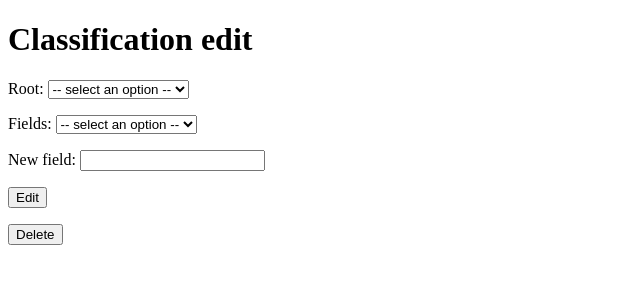
After one commit to Houdaaaa/CSClassify, a Flask app: template db_app/templates/edit_classification.html in a window 1280 px wide. The commit adds this page. Shown: the top 300 px of the page, without its empty margins (0-640 px from the left). Run offline with Flask 2, Linux system fonts and the light colour scheme; the template is opened without the code that fills it: values that come from a table or form of the project are taken from there, others are empty.

Commit message:
add edit_fields functionnality

```diff
--- a/db_app/forms.py
+++ b/db_app/forms.py
@@ -1,5 +1,5 @@
 from flask_wtf import FlaskForm
-from wtforms import StringField, PasswordField, BooleanField, SubmitField
+from wtforms import StringField, PasswordField, BooleanField, SubmitField, SelectField
 from wtforms.validators import ValidationError, DataRequired, Email, EqualTo
 from models import *  #pour mongo
 
@@ -33,3 +33,28 @@ class RegistrationForm(FlaskForm):
         user = mongo.db.Users.find_one({"email": email.data})
         if user is not None:
             raise ValidationError('Please use a different email address.')
+
+
+
+
+class EditFieldForm(FlaskForm):
+    #level = SelectField('Field level', choices=[(1,1), (2,2), (3,3)])
+    root = SelectField('Root', choices=[("", "-- select an option --")], validators=[DataRequired()])
+    fields = SelectField('Fields', choices=[("", "-- select an option --")], validators=[DataRequired()])
+    new_field = StringField('New field')
+    edit = SubmitField('Edit')
+    delete = SubmitField('Delete')
+
+    def validate_root(self, root):
+        print(root.data)
+        #si = ---select option -- : choose an option please
+
+    def validate_fields(self, fields):
+        print('ok')
+
+    def validate_edit(self, edit):
+        def validate_new_field(self, new_field):
+            print('oknnnn')
+        print(self.new_field)
+        if self.new_field.data == '' :
+            raise ValidationError('Please complete the niew field field ')
--- /dev/null
+++ b/db_app/static/editing_features.js
@@ -0,0 +1,39 @@
+$(function($) {
+
+  $('#root').change(function(event){
+    var root_id = $(this).val();
+    var root_name = $( "#root option:selected" ).text();
+
+    //Ajax Request
+    $.getJSON(
+        '/get_fields' + '/' + root_id,
+        function(data){
+
+            //Remove old options
+            $('#fields').find('option').remove();
+
+            //add root first
+             $('#fields').append(
+                    $('<option>', {
+                        value: root_id,
+                        text: root_name + ' (root)'
+                    })
+             );
+
+            //Add new items
+            $.each(data, function(key, val){
+                var option_item = '<option value="' + val['uuid'] + '">'+ val['name'] + '</option>'
+                //$('#fields').append(option_item);
+                //$('#fields').append(val['uuid'], val['name']);
+                $('#fields').append(
+                    $('<option>', {
+                        value: val['uuid'],
+                        text: val['name']
+                    })
+                );
+            });
+        }
+    );
+  });
+
+});
--- a/db_app/templates/classification.html
+++ b/db_app/templates/classification.html
@@ -11,6 +11,8 @@
 <body>
 
     <h1 class="title">classification</h1>
+
+    <a href="/edit_field/{{uuid_classification}}" class="btn btn-info" role="button">Edit</a>
 
     <div class="container-fluid" >
         <div class="row center-1">
--- /dev/null
+++ b/db_app/templates/edit_classification.html
@@ -0,0 +1,45 @@
+<!DOCTYPE html>
+<html lang="en">
+<head>
+    <meta charset="UTF-8">
+    <title>EDIT</title>
+</head>
+{% block content %}
+<body>
+    <h1>Classification edit</h1>
+    <form action="" method="post" >
+        {{ form.hidden_tag() }}
+
+        <p>
+            {{ form.root.label }}:
+            {{ form.root }}<br>
+            {% for error in form.root.errors %}
+            <span style="color: red;">[{{ error }}]</span>
+            {% endfor %}
+        </p>
+
+        <p>
+            {{ form.fields.label }}:
+            {{ form.fields }}<br>
+            {% for error in form.fields.errors %}
+            <span style="color: red;">[{{ error }}]</span>
+            {% endfor %}
+        </p>
+
+        <p>
+            {{ form.new_field.label }}:
+            {{ form.new_field }}<br>
+            {% for error in form.new_field.errors %}
+            <span style="color: red;">[{{ error }}]</span>
+            {% endfor %}
+        </p>
+
+        <p>{{ form.edit() }}</p>
+        <p>{{ form.delete() }}</p>
+
+    </form>
+{% endblock %}
+<script src="https://ajax.googleapis.com/ajax/libs/jquery/3.4.1/jquery.min.js"></script>
+<script type="text/javascript" src="{{ url_for('static', filename='editing_features.js')}}"></script>
+</body>
+</html>
--- a/db_app/templates/home.html
+++ b/db_app/templates/home.html
@@ -7,9 +7,10 @@
     <title>Home</title>
 </head>
 <body>
-    <h1 class="title">Home</h1>
+    <h1 class="title">{{title}}</h1>
+    <a href="/add/classification/" class="btn btn-secondary float-right">Add</a>
     <br />
-
+    <br />
     {% for classification in classifications_names %}
         <div class="list-group">
             <a href="/classification/{{classification['name']}}" class="list-group-item list-group-item-action center-3">{{classification['name']}}</a>
--- a/db_app/views.py
+++ b/db_app/views.py
@@ -1,8 +1,10 @@
+from datetime import datetime
 from werkzeug.urls import url_parse
 from werkzeug.utils import redirect
 from models import *
-from flask import Flask, render_template, url_for, request, flash
-from forms import LoginForm, RegistrationForm
+from flask import Flask, render_template, url_for, request, flash, jsonify
+from forms import LoginForm, RegistrationForm, EditFieldForm
+from wtforms.validators import ValidationError, DataRequired, Email, EqualTo
 
 
 # Database.database_creation()
@@ -10,7 +12,6 @@ from forms import LoginForm, RegistrationForm
 @app.route('/', defaults={'bw': 'Cloud computing'})  # to pre-select a buzz word
 @app.route('/<bw>')
 def index(bw):
-
     all_fields = Database.find_all_fields()
 
     buzzwords = Database.find_buzz_words()[0]['names']
@@ -23,15 +24,36 @@ def index(bw):
     return render_template('index.html', allFields=all_fields, buzzWords=buzzwords, buzzWordFields=buzzword_fields,
                            word=bw)
 
-@app.route('/home')
-def display_classifications():
-    classifications_names = Database.find_classifications_names()
-    return render_template('home.html', classifications_names=classifications_names)
+
+@app.route('/home', defaults={'user': ''})
+@app.route('/<user>/home')
+def home(user):
+    classifications_names = Database.find_all_classifications_names()
+    return render_template('home.html', classifications_names=classifications_names, title='Home')
+
+
+# @app.route('/<user>/classifications')
+@app.route('/<user>/classifications')  # classification's user only (member'space)
+@login_required
+def display_classifications_user(user):
+    graphs_id = current_user.get_graphs_id()
+    classifications_names = Database.find_classifications_names(graphs_id)
+    return render_template('home.html', classifications_names=classifications_names,
+                           title='My classifications')  # même html ok? mais 'home' pas très expressif
+
+
+@app.route('/add/classification/')
+@login_required
+def add_classification():
+    return 'ok'
+
 
 @app.route('/classification/<name>/', defaults={'bw': 'Cloud computing'})
 @app.route('/classification/<name>/<bw>')
-def display_classification(name, bw):
+def display_classification(name, bw):  # id au lieu de name?
     classification = Database.find_classification(name)
+
+    uuid_classification = Database.find_uuid_classification(name)
 
     buzzwords = Database.find_buzz_words()[0]['names']
 
@@ -40,18 +62,20 @@ def display_classification(name, bw):
     else:
         buzzword_fields = None
 
-    return render_template('classification.html', classification=classification, buzzWords=buzzwords, buzzWordFields=buzzword_fields,
-                           word=bw, name=name)
+    return render_template('classification.html', classification=classification, buzzWords=buzzwords,
+                           buzzWordFields=buzzword_fields,
+                           word=bw, name=name, uuid_classification=uuid_classification)
+
 
 @app.route('/questions/<field_name>/')
 def display_questions(field_name):
     questions_list = Database.find_questions(field_name)
     subfields = Database.find_subfields(field_name)
     concerned_fields_name = Database.find_concerned_fields(field_name)  # return list of dictionaries
-                                                                        # example: [{'name' : 'os'}, {}]
+    # example: [{'name' : 'os'}, {}]
 
     concerned_fields = []  # list of dictionaries --> one dict for each concerned_field
-                                               #  --> key "subfields is a list of subfields
+    #  --> key "subfields is a list of subfields
     for field in concerned_fields_name:
         concerned_field = {}
         concerned_field['name'] = field['name']
@@ -64,18 +88,66 @@ def display_questions(field_name):
                            concernedFields=concerned_fields)
 
 
+@app.route('/edit_field/<classification_uuid>', methods=['GET', 'POST'])
+@login_required
+def edit_field(classification_uuid):
+    # Si forker --> ajouter rel forked from avant
+    uuid_temporaire = "5e6635494d2cd76913ff1850"  # A CHANGER AVEC SUYNCHRO DATA ENTRE MONGODB ET NEO4J
+    form = EditFieldForm()
+
+    # print(form.errors)
+    root_fields = Database.find_root_fields()
+    all_fields = Database.find_all_fieldsss()
+    form.root.choices += [(root_field['uuid'], root_field['name']) for root_field in root_fields]
+    form.fields.choices += [(field['uuid'], field['name']) for field in all_fields]
+
+    if form.delete.data:
+        uuid_field = form.fields.data
+        req = Database.delete_field_request(uuid_field)
+        timestamp = datetime.utcnow()
+        mongo.db.Classification.update_one({'_id': ObjectId(uuid_temporaire)},
+                                           {"$push": {'logs': {'timestamp': timestamp, 'request': req}}},
+                                           upsert=False)
+        return redirect(url_for('home'))  # redirect to la même page? pour autre modification
+
+    if form.edit.data:
+        form.new_field.validators = [DataRequired()]
+        if form.validate_on_submit():
+            uuid_field = form.fields.data
+            new_name = form.new_field.data
+            req = Database.edit_field_request(uuid_field, new_name)
+            timestamp = datetime.utcnow()
+            mongo.db.Classification.update_one({'_id': ObjectId(uuid_temporaire)},
+                                               {"$push": {'logs': {'timestamp': timestamp, 'request': req}}},
+                                               upsert=False)
+            # upsert parameter will insert instead of updating if the post is not found in the database.
+            return redirect(url_for('home'))  # bonne page?
+
+    return render_template('edit_classification.html', form=form)
+
+
+@app.route('/get_fields/<id_root>')
+def get_fields(id_root):
+    fields = Database.find_fields(id_root)
+    print(fields)
+    if not fields:  # si le dico est vide
+        return jsonify([])
+    else:
+        return jsonify(fields)
+
+
 @app.route('/login', methods=['GET', 'POST'])
 def login():
     if current_user.is_authenticated:
         return redirect(url_for('index'))
 
     form = LoginForm()
-    if form.validate_on_submit():           #Si GET return False
+    if form.validate_on_submit():  # Si GET return False
         user = mongo.db.Users.find_one_or_404({"username": form.username.data})
         if user and User.check_password(user['password'], form.password.data):
-            user_obj = User( username=user['username'])
+            user_obj = User(username=user['username'])
             user_obj.set_var(lastname=user['lastname'], firstname=user['firstname'], email=user['email'],
-                                        job=user['job'], website_url=user['website_url'])
+                             job=user['job'], website_url=user['website_url'], graphs_id=user['graphs_id'])
             login_user(user_obj, remember=form.remember_me.data)
             next_page = request.args.get('next')
             if not next_page or url_parse(next_page).netloc != '':
@@ -92,6 +164,7 @@ def logout():
     logout_user()
     return redirect(url_for('index'))
 
+
 @app.route('/register', methods=['GET', 'POST'])
 def register():
     if current_user.is_authenticated:
@@ -101,7 +174,7 @@ def register():
     if form.validate_on_submit():
         user_obj = User(username=form.username.data)
         user_obj.set_var(form.lastname.data, form.firstname.data, form.email.data, form.job.data,
-                                        form.website_url.data)
+                         form.website_url.data)
         user_obj.set_password(form.password.data)
         user_doc = user_obj.convert_to_doc()
         mongo.db.Users.insert_one(user_doc)
```
Also changed, not shown: db_app/models.py (+84 -10 lines).
